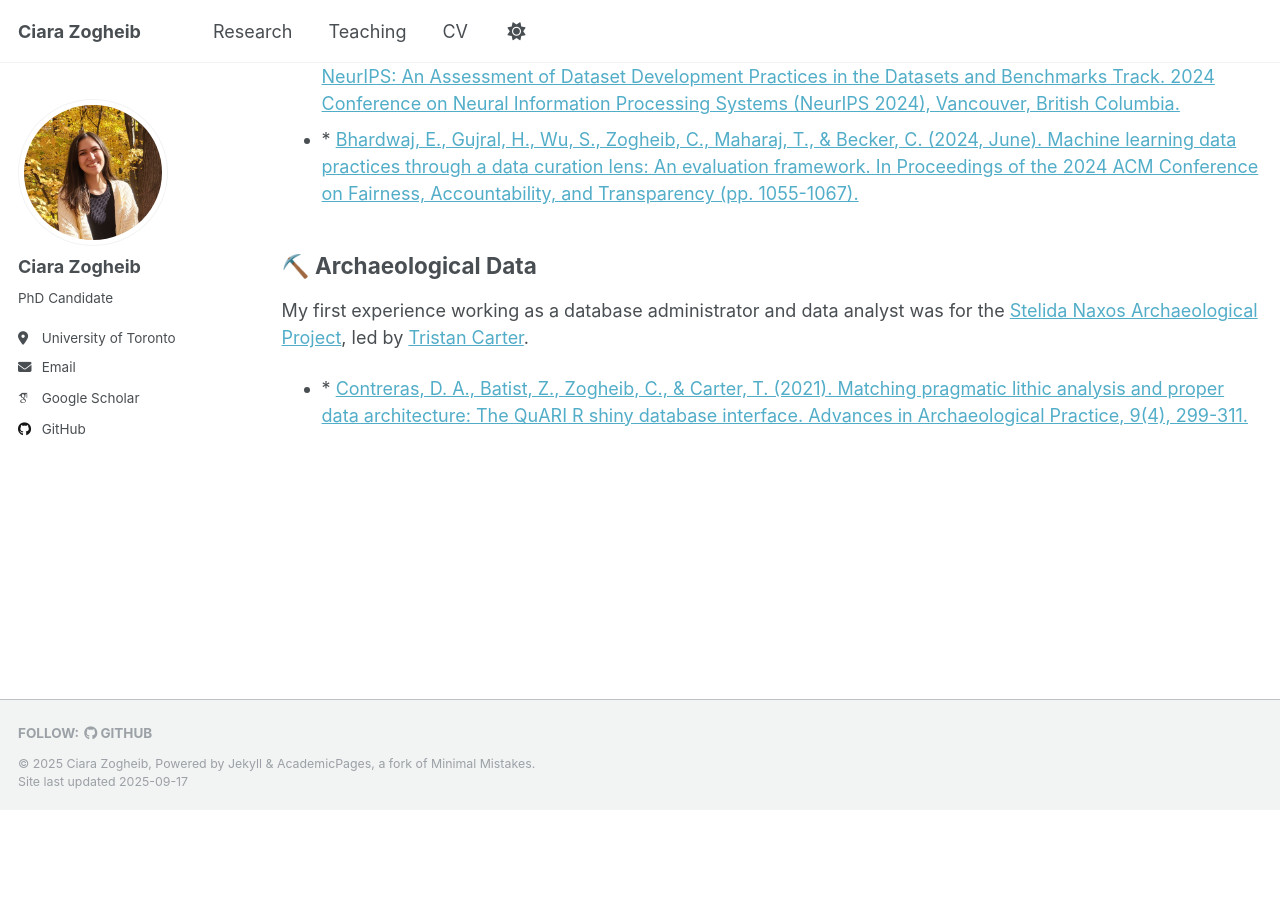
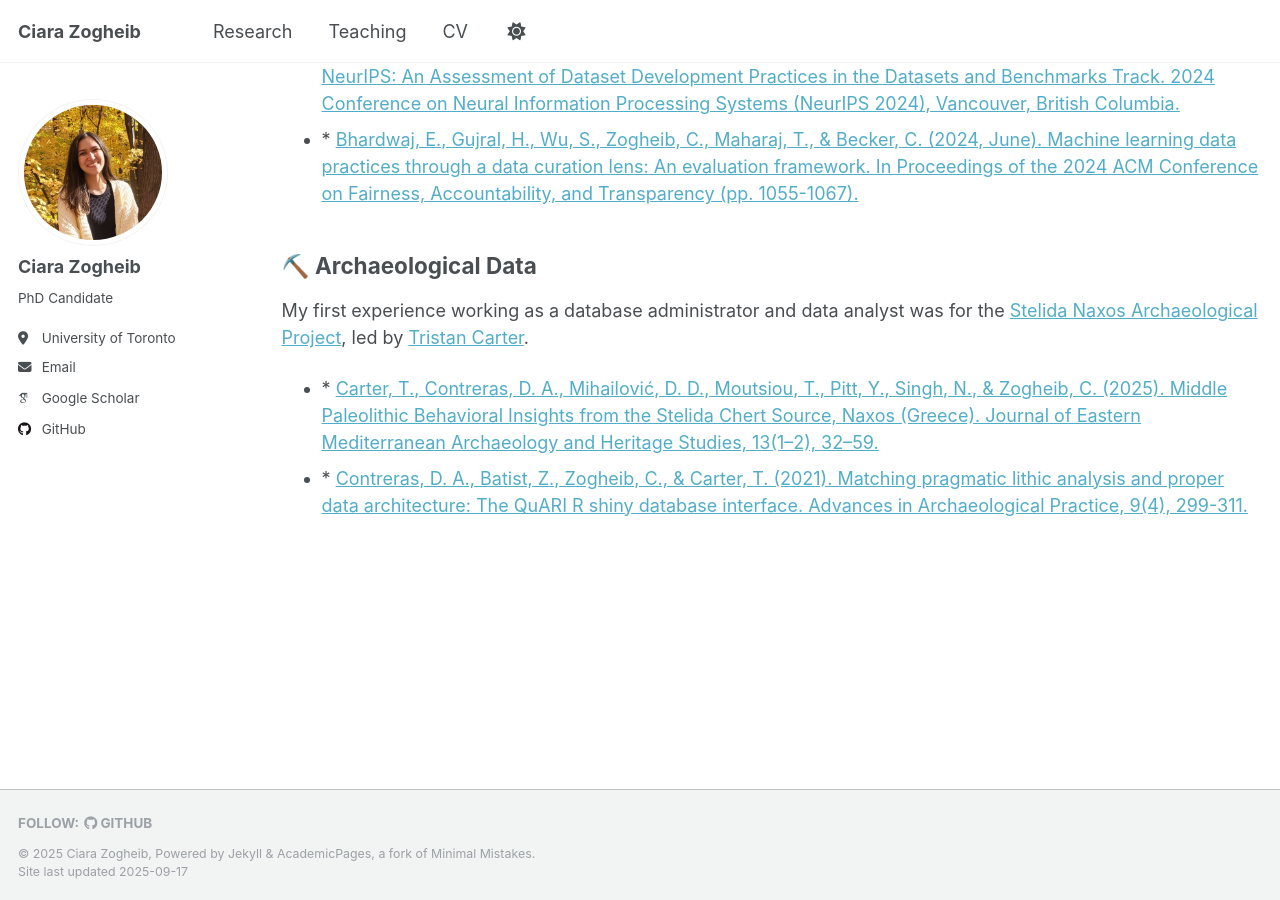
Before and after one commit to zogheibc/zogheibc.github.io, a Jekyll site: the page built from _pages/research.md, in a window 1280 px wide and 900 px high, scrolled down 1908 px. Built offline with Jekyll 4.4.1, drawn with Linux system fonts in a browser that asks for light colours; some web fonts are replaced; before the commit the page ends 2718 px from its top, so only the background shows below that.

Commit message:
Update research.md
Adding new middle pal paper link

```diff
--- a/_pages/research.md
+++ b/_pages/research.md
@@ -62,4 +62,5 @@ Working as an affiliate of the [Just Sustainability Design Lab](https://justsust
 
 My first experience working as a database administrator and data analyst was for the [Stelida Naxos Archaeological Project](https://www.stelida.org/english), led by [Tristan Carter](https://experts.mcmaster.ca/display/stringy).
 
+- \* [Carter, T., Contreras, D. A., Mihailović, D. D., Moutsiou, T., Pitt, Y., Singh, N., & Zogheib, C. (2025). Middle Paleolithic Behavioral Insights from the Stelida Chert Source, Naxos (Greece). Journal of Eastern Mediterranean Archaeology and Heritage Studies, 13(1–2), 32–59.](https://scholarlypublishingcollective.org/psup/jemahs/article-abstract/13/1-2/32/400137/Middle-Paleolithic-Behavioral-Insights-from-the?redirectedFrom=fulltext)
 - \* [Contreras, D. A., Batist, Z., Zogheib, C., & Carter, T. (2021). Matching pragmatic lithic analysis and proper data architecture: The QuARI R shiny database interface. Advances in Archaeological Practice, 9(4), 299-311.](https://www.cambridge.org/core/services/aop-cambridge-core/content/view/1ADF972A3468D7B59B721F52488527B6/S2326376821000115a.pdf/matching_pragmatic_lithic_analysis_and_proper_data_architecture.pdf)
```
